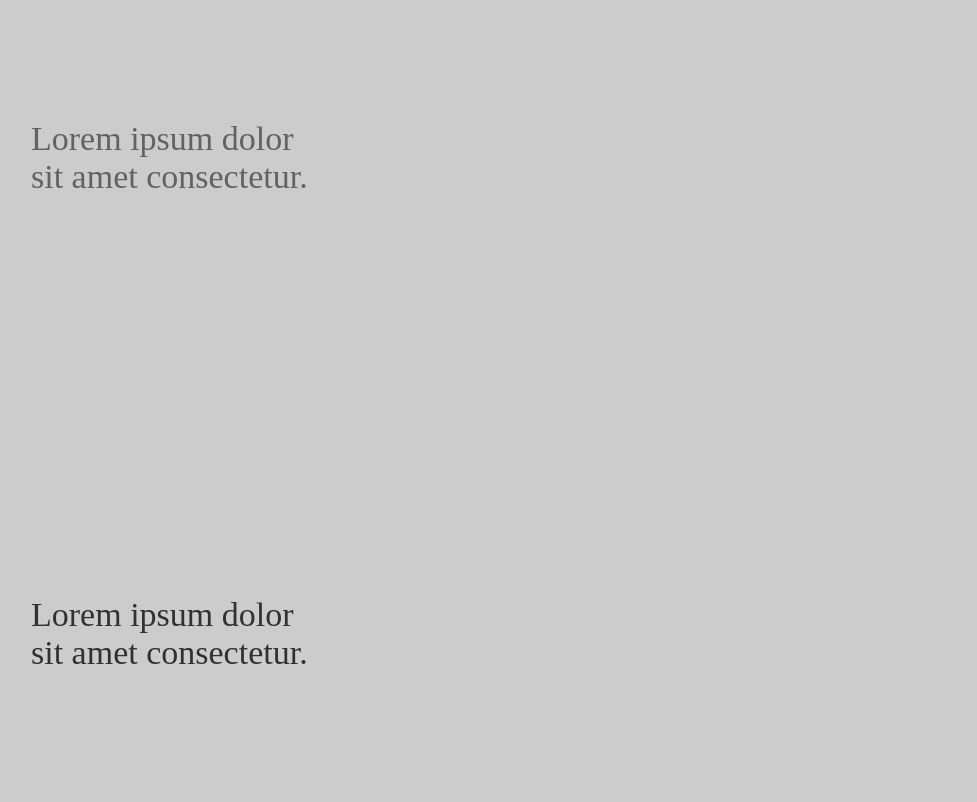
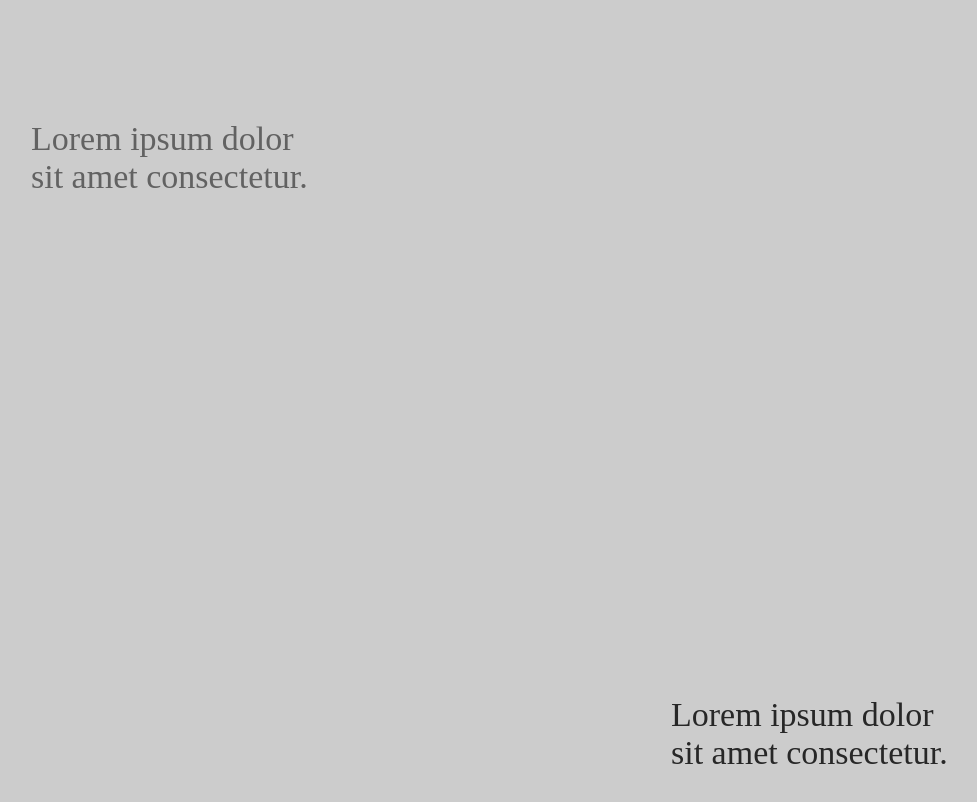
Before and after one commit to NestleDev/opacy, a plain HTML site: page index.html in a window 1280 px wide. Shown: the part 880-1682 px from the top of the page, without its empty margins (139-1116 px from the left). Drawn offline with Linux system fonts and the light colour scheme.

Commit message:
fix align

```diff
--- a/index.js
+++ b/index.js
@@ -13,7 +13,6 @@ class Opacy {
 
     onEntry(entry) {
         entry.forEach(change => {
-            console.log(this)
             const scrollHandle = this.handler(change.target)
 
             if (change.isIntersecting) {
--- a/style.css
+++ b/style.css
@@ -13,6 +13,8 @@
     width: 100%;
     max-width: 940px;
     margin: 0 auto;
+    display: flex;
+    flex-direction: column;
 }
 
 .box{
@@ -21,7 +23,8 @@
 }
 
 .box_2{
-    margin-top: 400px;
+    margin-top: 500px;
+    align-self: flex-end;
 }
 
 *{
```
